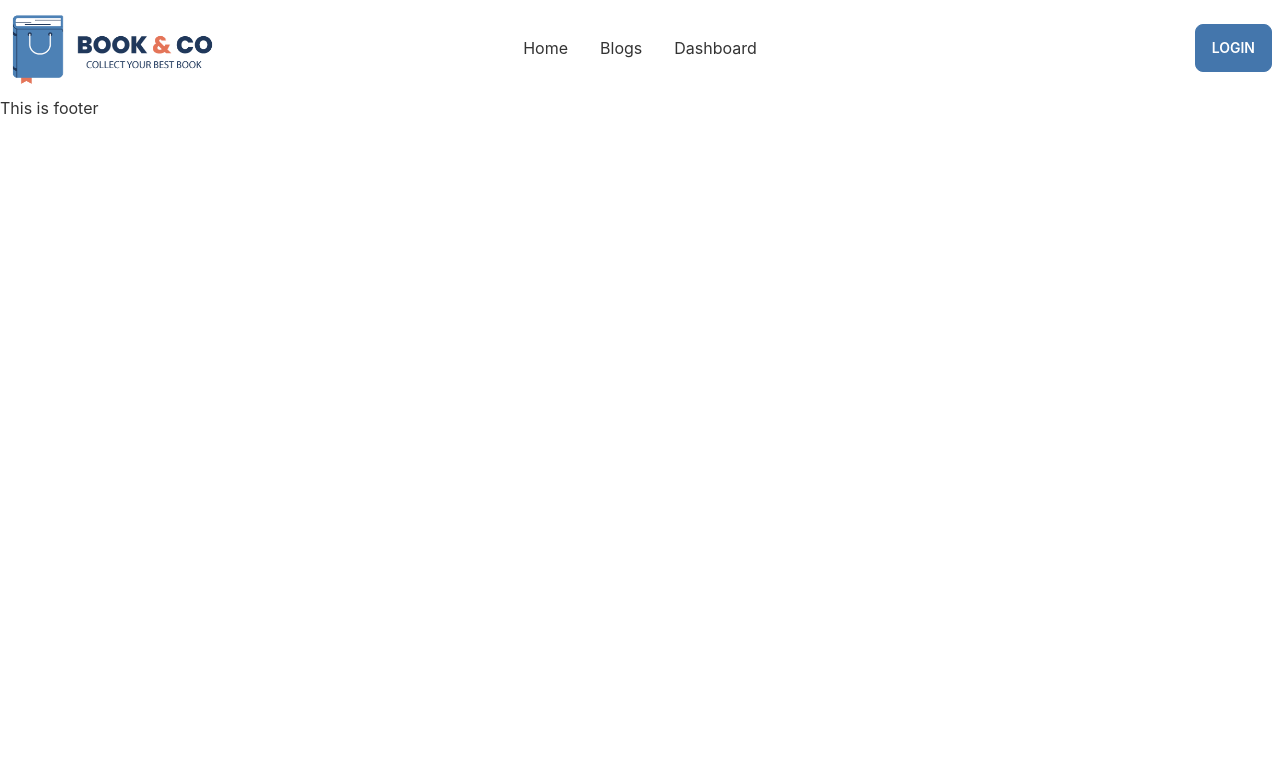
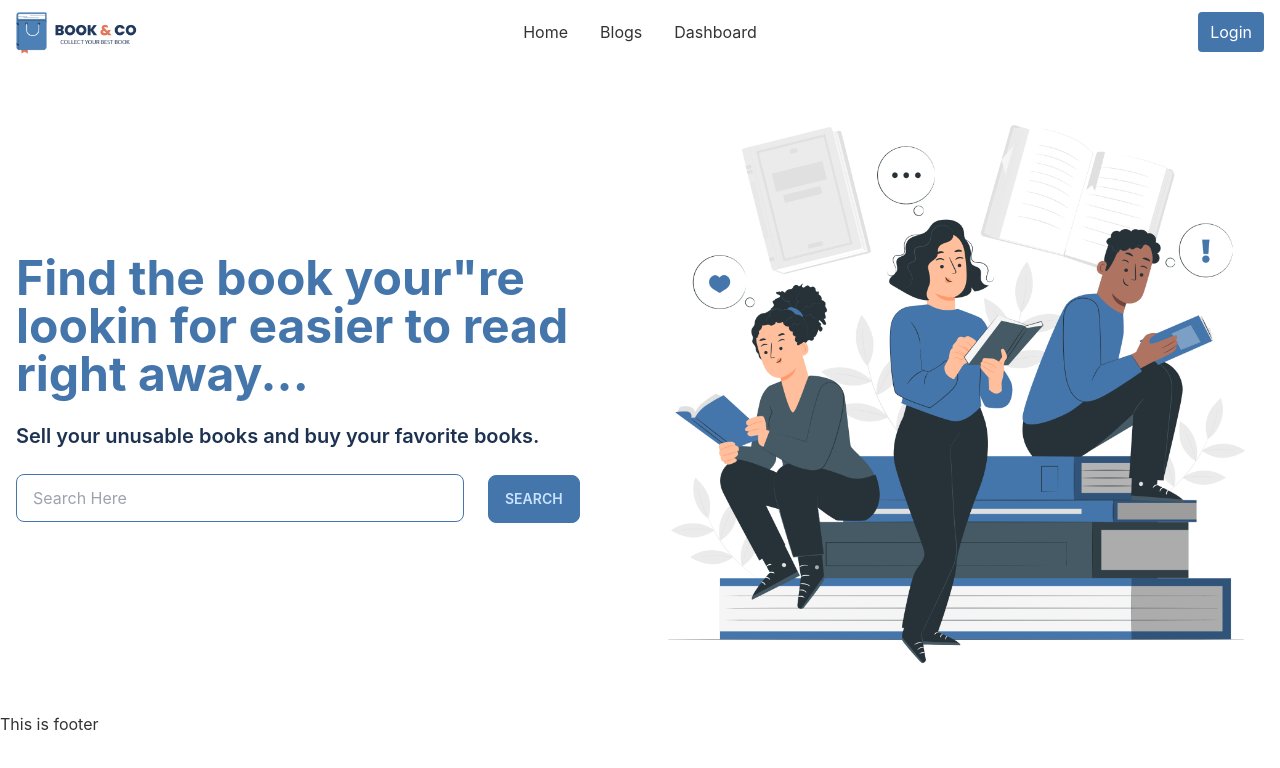
Before and after one commit to nayon64/book-co-client, a React (Create React App) app: page / in a window 1280 px wide. Shown: the top 768 px of the page. Built offline with nearby package versions, Linux system fonts and the light colour scheme.

Commit message:
add home page banner section

```diff
--- /dev/null
+++ b/src/Pages/Home/Home/Home.js
@@ -0,0 +1,12 @@
+import React from 'react';
+import HomeBanner from '../HomeBanner/HomeBanner';
+
+const Home = () => {
+	return (
+		<div className='max-w-7xl mx-auto'>
+			<HomeBanner></HomeBanner>
+		</div>
+	);
+};
+
+export default Home;
--- /dev/null
+++ b/src/Pages/Home/HomeBanner/HomeBanner.js
@@ -0,0 +1,40 @@
+import React from 'react';
+import readingBook from "../../../assets/image/Reading book-pana.png"
+
+const HomeBanner = () => {
+	return (
+    <div className="hero min-h-96">
+      <div className="hero-content flex-col lg:flex-row-reverse ">
+        <div className='lg:w-1/2'>
+          <img src={readingBook} className="w-full" alt="" />
+        </div>
+        <div className='lg:w-1/2 text-center lg:text-start py-6'>
+          <h1 className="text-5xl  font-bold text-secondary">
+            Find the book your"re
+            lookin for easier to read
+            right away...
+          </h1>
+          <p className="py-6 font-semibold text-xl text-primary">
+            Sell your unusable books and buy your favorite books.
+          </p>
+          <form>
+            <div>
+              <input
+                type="text"
+                placeholder="Search Here"
+                className="input input-bordered border-secondary w-full max-w-md"
+              />
+              <input
+                className="btn btn-secondary mt-6 md:mt-0 ml-6"
+                type="submit"
+                value="Search"
+              />
+            </div>
+          </form>
+        </div>
+      </div>
+    </div>
+  );
+};
+
+export default HomeBanner;
--- a/src/Shared/Navbar/Navbar.js
+++ b/src/Shared/Navbar/Navbar.js
@@ -1,6 +1,7 @@
 import React from 'react';
 import { Link } from 'react-router-dom';
 import logo from "../../assets/image/logo.png"
+import CustomButton from '../../conponents/CustomButton/CustomButton';
 
 const Navbar = () => {
 
@@ -23,7 +24,7 @@ const Navbar = () => {
 
 	return (
     <div>
-      <div className="navbar max-w-7xl mx-auto py-2">
+      <div className="navbar max-w-7xl mx-auto py-2 px-4">
         <div className="navbar-start">
           <div className="dropdown">
             <label tabIndex={0} className="btn btn-ghost lg:hidden">
@@ -49,16 +50,16 @@ const Navbar = () => {
               {menuItems}
             </ul>
           </div>
-          <Link to="/" className='h-20'>
+          <Link to="/" className="h-12">
             <img className="h-full" src={logo} alt="" />
           </Link>
         </div>
         <div className="navbar-center hidden lg:flex">
           <ul className="menu menu-horizontal p-0">{menuItems}</ul>
         </div>
-        <div className="navbar-end">
-          <Link to="/" className="btn btn-secondary btn-md text-white">
-           LogIn
+        <div className="navbar-end ">
+          <Link to="/">
+            <CustomButton>Login</CustomButton>
           </Link>
         </div>
       </div>
--- /dev/null
+++ b/src/conponents/CustomButton/CustomButton.js
@@ -0,0 +1,11 @@
+import React from 'react';
+
+const CustomButton = ({children}) => {
+	return (
+    <div className="py-2 px-3 text-white bg-secondary rounded hover:bg-primary duration-500 ">
+      {children}
+    </div>
+  );
+};
+
+export default CustomButton;
```
Also changed, not shown: src/Routes/Routes/Routes.js (+12 -1 lines), src/assets/image/Reading book-pana.png (added), src/assets/image/logo.png.
